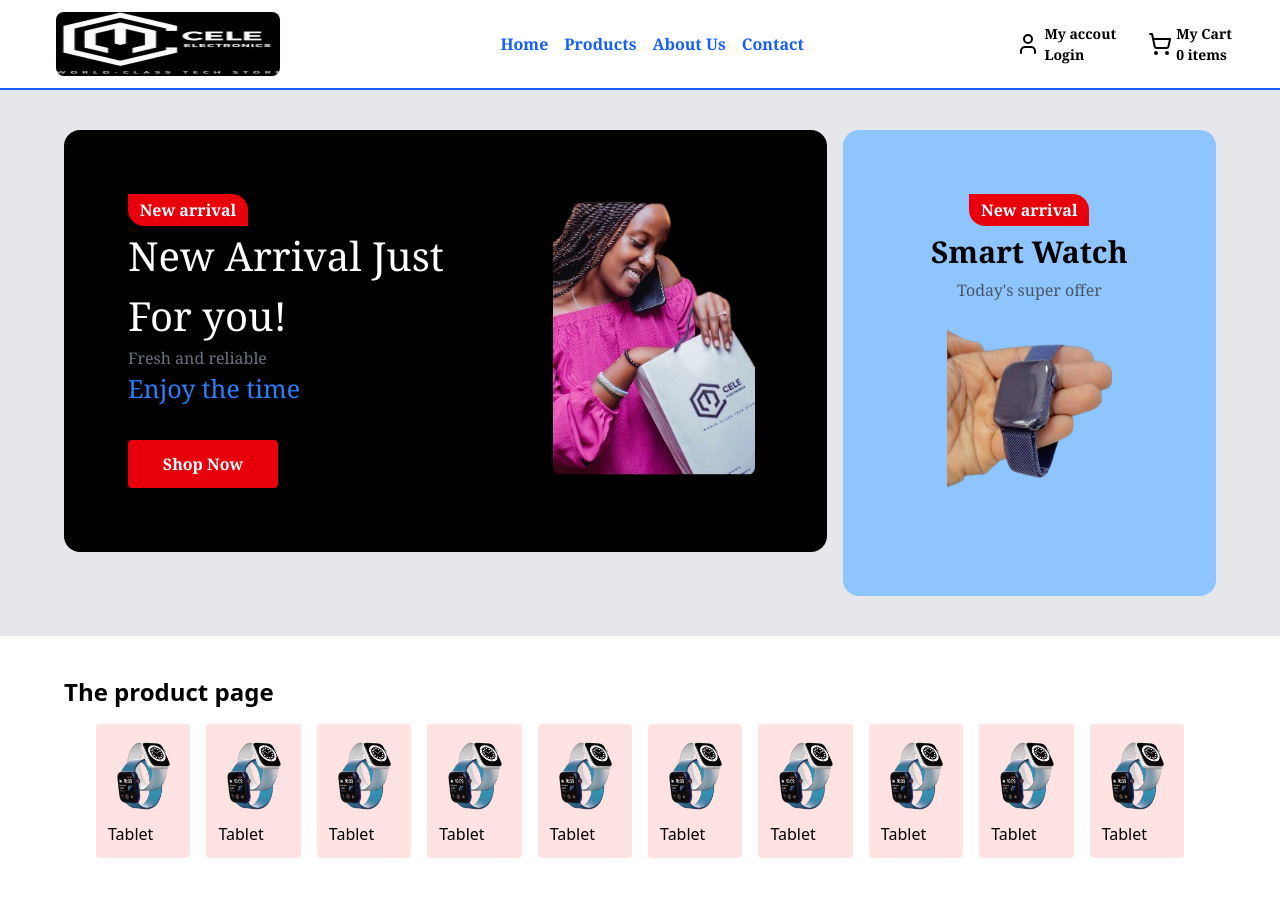
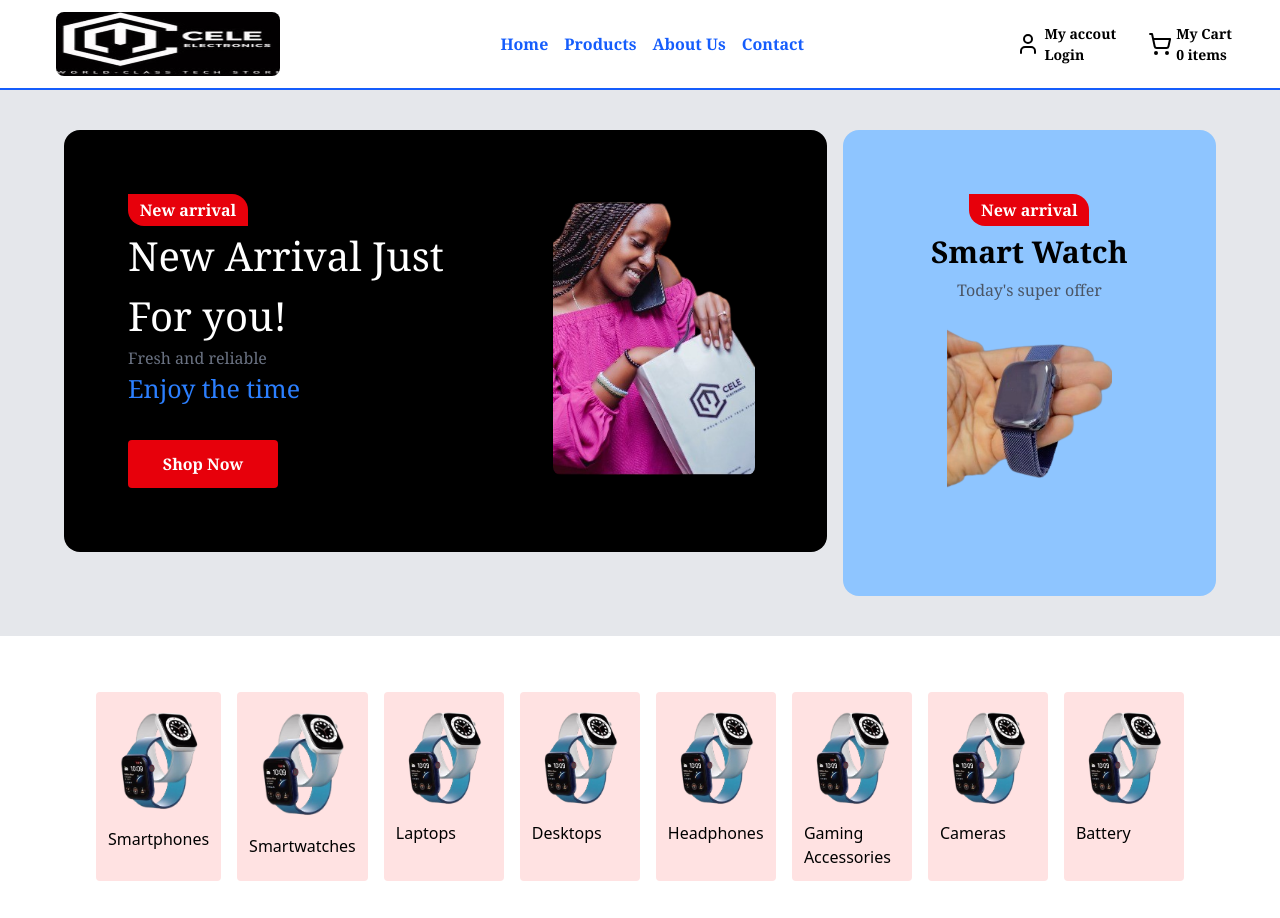
Before and after one commit to ingdia/E-commerce, a React (Vite) app in the folder cele-ecommerce/: page / in a window 1280 px wide. Shown: the top 918 px of the page. Built offline with nearby package versions, Linux system fonts and the light colour scheme.

Commit message:
adding filtering feature

```diff
--- a/cele-ecommerce/src/components/CategoryFilter.jsx
+++ b/cele-ecommerce/src/components/CategoryFilter.jsx
@@ -1,32 +1,29 @@
-
 import slide2img from '../assets/images/Slide2.png'
 
+export default function CategoryFilter({ setSelectedCategory }) { //receive function from parent
+  const Categories = [
+    {id:1, Category:"Smartphones", image:slide2img },
+    {id:2, Category:"Smartwatches", image:slide2img },
+    {id:3, Category:"Laptops", image:slide2img },
+    {id:4, Category:"Desktops", image:slide2img },
+    {id:5, Category:"Headphones", image:slide2img },
+    {id:6, Category: "Gaming Accessories", image:slide2img },
+    {id:7, Category: "Cameras", image:slide2img },
+    {id:8, Category: "Battery", image:slide2img },
+  ]
 
-export default function CategoryFilter(){
-const Categories = [
-  {id:1, catname: "Tablet", image:slide2img, },
-  {id:2, catname: "Tablet", image:slide2img, },
-  {id:3, catname: "Tablet", image:slide2img, },
-  {id:4, catname: "Tablet", image:slide2img, },
-  {id:5, catname: "Tablet", image:slide2img, },
-  {id:6, catname: "Tablet", image:slide2img, },
-  {id:7, catname: "Tablet", image:slide2img, },
-  {id:8, catname: "Tablet", image:slide2img, },
-  {id:9, catname: "Tablet", image:slide2img, },
-  {id:10, catname: "Tablet", image:slide2img, },
- ]
-
-    return (
-    <>
-        <div class="flex flex-col md:flex-row space-x-4 pt-4 p-8 ">
-      {
-        Categories.map((category)=>(
-          <div key={category.id} className="bg-red-100 p-3 rounded">
-            <img src={category.image}/>
-            <p>{category.catname}</p>
-          </div>
-        ))
-      }
+  return (
+    <div className="flex flex-col md:flex-row space-x-4 pt-4 p-8">
+      {Categories.map((category) => (
+        <div
+          key={category.id}
+          className="bg-red-100 p-3 rounded cursor-pointer"
+          onClick={() => setSelectedCategory(category.Category)} //call parent function
+        >
+          <img src={category.image}/>
+          <p>{category.Category}</p>
+        </div>
+      ))}
     </div>
-    </>)
+  )
 }
--- a/cele-ecommerce/src/components/Footer.jsx
+++ b/cele-ecommerce/src/components/Footer.jsx
@@ -9,7 +9,7 @@ return(
         <div className='flex flex-col md:flex-row md:justify-between border-b pb-10 border-gray-500 '>
             <div>
                 <div><img src={logo}/></div>
-                <p>Cele Electronics Ltd – Your trusted source for genuine electronics in Kigali.</p>
+                <p>Cele Electronics Ltd! Your trusted source for genuine electronics in Kigali.</p>
                  <p>  We bring you quality, affordability, and expert service under one roof.</p>
                 <div>
                     <h3>Subscribe to our newsletter for regular updates about Offers, Coupons & more</h3>
--- a/cele-ecommerce/src/components/ProductCards.jsx
+++ b/cele-ecommerce/src/components/ProductCards.jsx
@@ -25,11 +25,10 @@ function addMeToCart (product){
 return (
     <>
      <h2  className="text-black text-2xl font-bold">{title}</h2>
-     <CategoryFilter/>
       <div className="text-white grid grid-cols-1 sm:grid-cols-3 md:grid-cols-4 lg:grid-cols-6 pt-10 gap-4">
         {
             productCards.map((post )=>(
-                  <div key={post.id} className="rounded-2xl p-4 hover:bg-gray-400 hover:border-2 border-red-500">
+                  <div key={post.id} className="rounded-2xl text-gray-600 hover:text-white p-4 hover:bg-gray-400 border-2 border-gray-500">
                     <img src={post.image}/>
                     <p>{post.name}</p>
                     <p>{post.amount}</p>
--- a/cele-ecommerce/src/pages/Home.jsx
+++ b/cele-ecommerce/src/pages/Home.jsx
@@ -5,6 +5,7 @@ import slide3img from '../assets/images/Slide3.png'
 import asideImg from '../assets/images/side.png'
 import { ShoppingCart } from "lucide-react"
 import ProductCards from "../components/ProductCards"
+import CategoryFilter from "../components/CategoryFilter"
 
 
 function Home (){
@@ -53,8 +54,9 @@ function Home (){
     </section>
 {/* this the section for  */}
     <section className="py-10 px-16 ">
+        <CategoryFilter  />
         <ProductCards productCards={productCards} title= {"The product page"}/>
-        {/* <ProductCards productCards={productCards.filter((product) => product.Category==="Smart Phone")} title= {"filter"}/> */}
+
     </section>
     </>)
 }
--- a/cele-ecommerce/src/pages/ProductsPage.jsx
+++ b/cele-ecommerce/src/pages/ProductsPage.jsx
@@ -4,25 +4,43 @@ import slide2img from '../assets/images/Slide2.png'
 import slide3img from '../assets/images/Slide3.png'
 import asideImg from '../assets/images/side.png'
 import { ShoppingCart } from "lucide-react"
+import { useState } from "react"
+import CategoryFilter from "../components/CategoryFilter";
 
-function ProductsPage (){
-         const productCards = [
-     {id:1, name:"Iphone" , image:slide4img, amount: "50000", Icon:ShoppingCart , Category:"Tablet"},
-     {id:2, name:"Iphone",  image:slide2img, amount: "50000", Icon:ShoppingCart, Category:"Tablet"},
-     {id:3, name:"Iphone",  image:asideImg, amount: "50000", Icon:ShoppingCart, Category:"Tablet"},
-     {id:4, name:"Iphone",  image:slide3img, amount: "50000", Icon:ShoppingCart, Category:"Tablet"},
-     {id:5, name:"Iphone" , image:slide4img, amount: "50000", Icon:ShoppingCart , Category:"Smart Phone"},
-     {id:6, name:"Iphone",  image:slide2img, amount: "50000", Icon:ShoppingCart, Category:"Tablet"},
-     {id:7, name:"Iphone",  image:asideImg, amount: "50000", Icon:ShoppingCart, Category:"Tablet"},
-     {id:8, name:"Iphone",  image:slide3img, amount: "50000", Icon:ShoppingCart, Category:"Tablet"},
 
- ]
-    return(<>
-            <div>
-             <ProductCards productCards={productCards}  title={name}/>
 
-            </div>
-    </>)
+
+export default function ProductsPage() {
+  const [selectedCat, setSelectedCat] = useState("all"); // start with filtering on all Products
+
+  const productCards = [
+    {id:1, name:"Iphone", image:slide4img, amount:"50000", Icon:ShoppingCart, Category:"Cameras"},
+    {id:2, name:"Iphone", image:slide2img, amount:"50000", Icon:ShoppingCart, Category:"Smartphones"},
+    {id:3, name:"Iphone", image:asideImg, amount:"50000", Icon:ShoppingCart, Category:"Smartwatches"},
+    {id:4, name:"Iphone", image:slide3img, amount:"50000", Icon:ShoppingCart, Category:"Laptops"},
+    {id:5, name:"Iphone", image:slide4img, amount:"50000", Icon:ShoppingCart, Category:"Desktops"},
+    {id:6, name:"Iphone", image:slide2img, amount:"50000", Icon:ShoppingCart, Category:"Headphones"},
+    {id:7, name:"Iphone", image:asideImg, amount:"50000", Icon:ShoppingCart, Category:"Gaming Accessories"},
+    {id:8, name:"Iphone", image:slide3img, amount:"50000", Icon:ShoppingCart, Category:"Battery"},
+  ];
+
+  // function to filter products based on selected category
+  function getFilteredProducts() {
+    if(selectedCat === "all") return productCards;
+    return productCards.filter(p => p.Category === selectedCat);
+  }
+
+  const filteredProductsbyCat = getFilteredProducts();
+
+  return (
+    <div className="p-10 px-14">
+      <h1>Products Page</h1>
+
+      {/* Render CategoryFilter and pass setSelectedCat */}
+      <CategoryFilter setSelectedCategory={setSelectedCat} />
+
+      {/* Products list */}
+      <ProductCards productCards={filteredProductsbyCat} title="Products" />
+    </div>
+  )
 }
-
-export default ProductsPage
```
